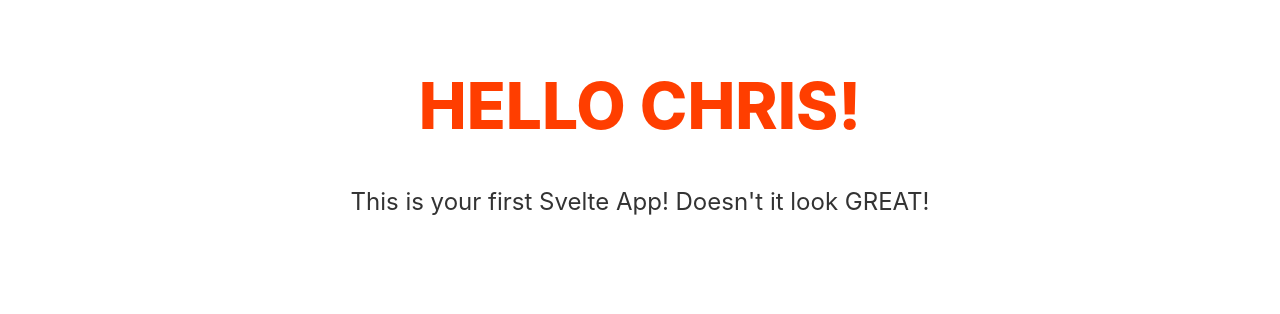
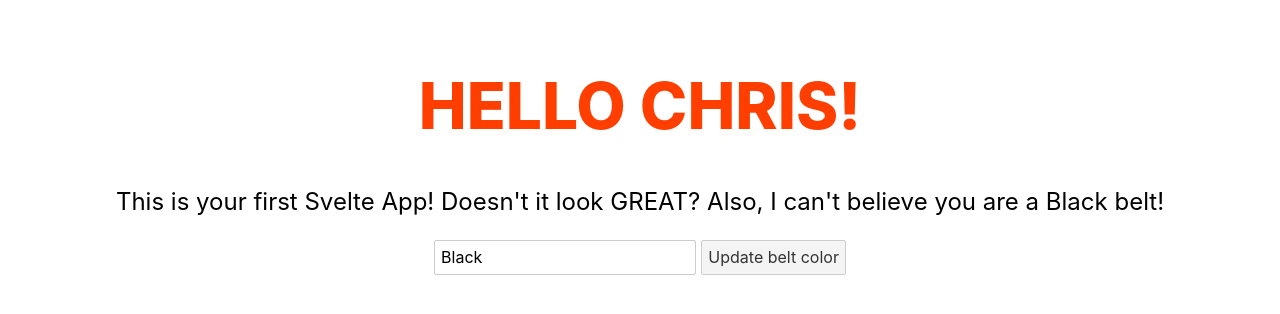
Before and after one commit to christhomo94/learningSvelte, a Svelte app: page / in a window 1280 px wide. Shown: the top 314 px of the page. Built offline with nearby package versions, Linux system fonts and the light colour scheme.

Commit message:
Made the text change color when user inputs into the text box

```diff
--- a/src/App.svelte
+++ b/src/App.svelte
@@ -1,10 +1,22 @@
 <script>
-	let name = "Chris";
+	let name = 'Chris';
+	let belt = 'Black';
+
+	const handleClick = () => {
+		belt = 'White';
+	}
+
+	const handleInput = (e) => {
+		belt = e.target.value
+	}
 </script>
 
 <main>
 	<h1>Hello {name}!</h1>
-	<p>This is your first Svelte App! Doesn't it look GREAT!  </p>
+	<p style="color: {belt}">This is your first Svelte App! Doesn't it look GREAT? Also, I can't believe you are a {belt} belt! </p>
+	<!-- <input type="text" on:input={handleInput} value = {belt}> -->
+	<input type="text" bind:value = {belt}>
+	<button on:click = {handleClick}>Update belt color</button>
 </main>
 
 <style>
```
